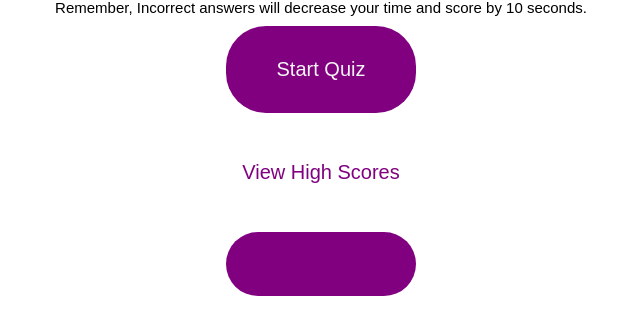
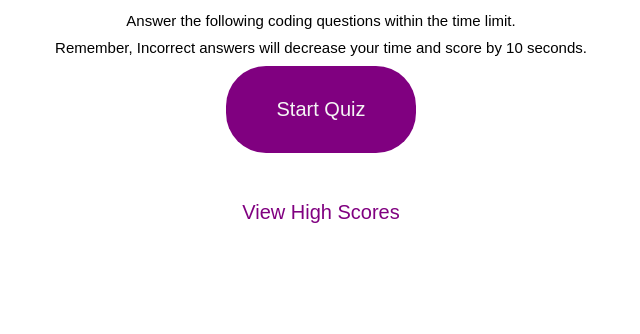
Before and after one commit to ldw5/coding-quiz, a plain HTML site: page index.html in a window 1280 px wide. Shown: the part 286-620 px from the top of the page, without its empty margins (319-959 px from the left). Drawn offline with Linux system fonts and the light colour scheme.

Commit message:
code updated

```diff
--- a/index.html
+++ b/index.html
@@ -15,7 +15,6 @@
             <p> Remember, Incorrect answers will decrease your time and score by 10 seconds.</p>
             <a href="./quiz.html" class="btn">Start Quiz</a>
             <a href="./highscore.html" id="high-score-btn" class="btn">View High Scores</a>
-            <a href="./end.html" class="btn"></a>
         </div>
     </div>
 
```
Also changed, not shown: end.html (+1 -0 lines).
